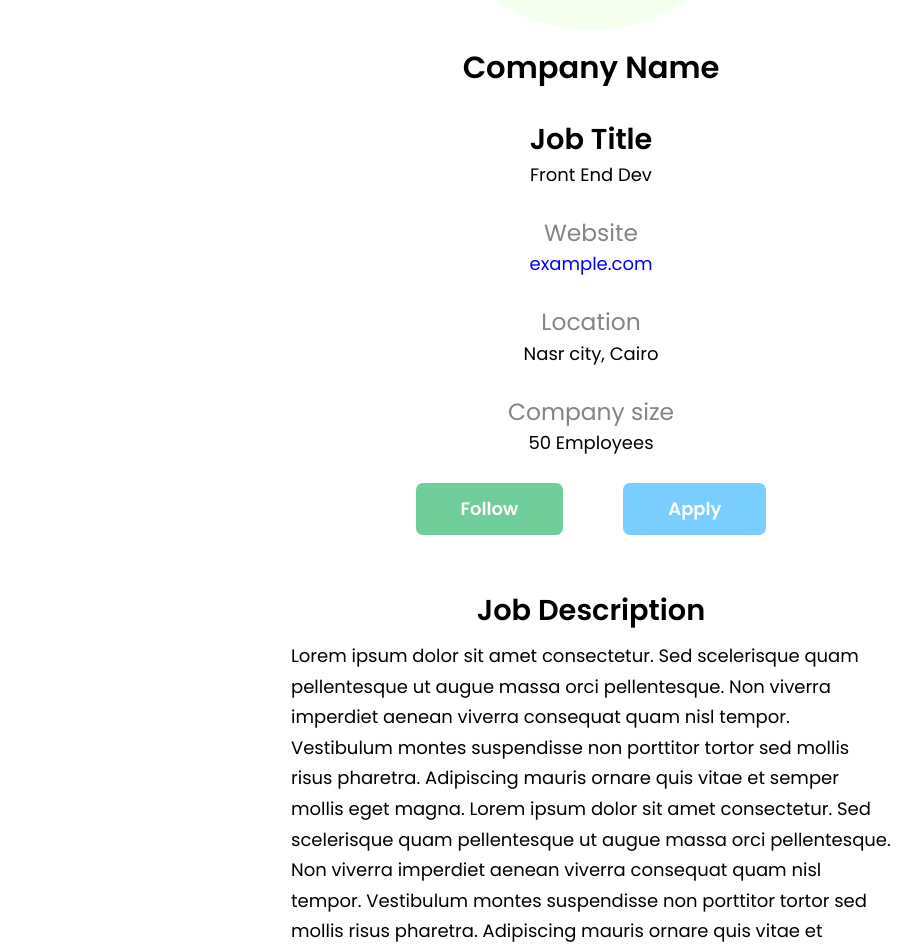
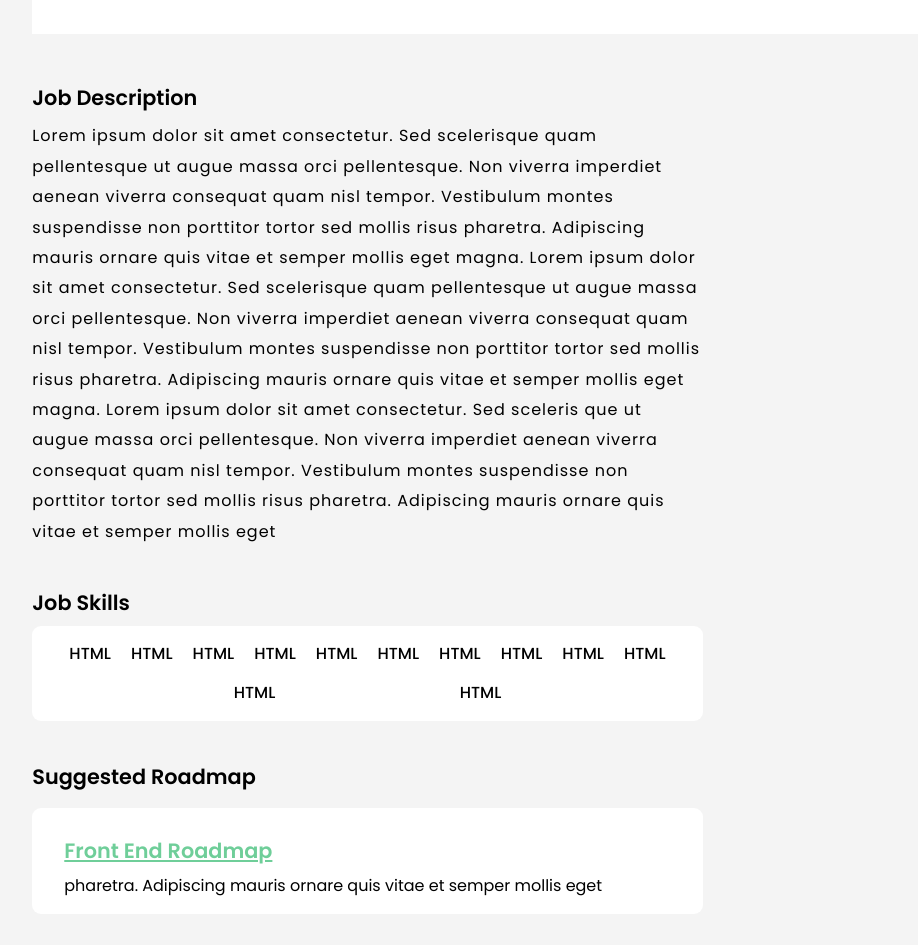
Before and after one commit to AbdelrahmanMostafa0/career-guidance-network, a Next.js app in the folder client/: page / in a window 1280 px wide. Shown: the part 447-1392 px from the top of the page, without its empty margins (49-967 px from the left). Built offline with nearby package versions, Linux system fonts and the light colour scheme; what @nextui-org/react would draw is missing.

Commit message:
completing view job

```diff
--- a/client/src/components/veiwjob/ViewJob.jsx
+++ b/client/src/components/veiwjob/ViewJob.jsx
@@ -53,9 +53,16 @@ export default function ViewJob() {
                         <p>HTML</p>
                         <p>HTML</p>
                         <p>HTML</p>
+                        <p>HTML</p>
+                        <p>HTML</p>
+                        <p>HTML</p>
+                        <p>HTML</p>
+                        <p>HTML</p>
+                        <p>HTML</p>
+                        <p>HTML</p>
                     </div>
                 </section>
-                <section className={`${styles.suggestedRoadmapSection} ${styles.flow}`}>
+                <section className={`${styles.suggestedRoadmapSection}`}>
                     <h2>Suggested Roadmap</h2>
                     <Link href="#">
                         <div className={styles.suggestedRoadmap}>
--- a/client/src/styles/globals.css
+++ b/client/src/styles/globals.css
@@ -17,6 +17,6 @@ body {
 
 @media(min-width: 1050px) {
   html {
-    font-size: 18px;
+    /* font-size: 18px; */
   }
 }
--- a/client/src/styles/viewjob.module.css
+++ b/client/src/styles/viewjob.module.css
@@ -4,7 +4,6 @@
 }
 
 .container {
-    /* background-color: #F4F4F4; */
     padding: 2em 1.2em;
     min-height: 100vh;
     text-align: center;
@@ -43,17 +42,21 @@
     max-width: 55%;
     border-radius: 50%;
     margin: 0 auto;
+    -webkit-border-radius: 50%;
+    -moz-border-radius: 50%;
+    -ms-border-radius: 50%;
+    -o-border-radius: 50%;
 }
 
 .companyInfo h1 {
-    font-size: 1.7rem;
+    font-size: 1.5rem;
     font-weight: 600;
 }
 
 /* ----- Company Details ------- */
 
 .companyDetails h2, .mainContainer h2{
-    font-size: 1.6rem;
+    font-size: 1.3rem;
     font-style: normal;
     font-weight: 600;
 }
@@ -63,8 +66,14 @@
     font-size: 1.3rem;
 }
 
+.companyDetails p, .companyDetails a {
+    font-size: .7rem;
+}
+
 .companyDetails a {
     color: blue;
+    margin: 0;
+    padding: 0;
 }
 
 /* -------------------
@@ -124,14 +133,34 @@
     line-height: 1.7em;
 }
 
-.jobSkillsSection .groupOfSkills {
-    max-width: 80%;
+.jobSkillsSection {
+    grid-area: skills;
+    display: flex;
+    flex-direction: column;
+    align-items: center;
+}
+
+.jobSkillsSection > .groupOfSkills {
+    font-weight: 500;
     display: flex;
     justify-content: center;
     flex-wrap: wrap;
     gap: 15px;
+    --flow-space: .5em;
+}
+
+.groupOfSkills, .suggestedRoadmap {
+    width: 90%;
+}
+
+.suggestedRoadmapSection {
+    grid-area: roadmap;
+    display: flex;
+    flex-direction: column;
+}
+
+.suggestedRoadmap {
     margin-inline: auto;
-    --flow-space: .5em;
 }
 
 .suggestedRoadmap h3 {
@@ -139,9 +168,90 @@
     font-size: 1.3rem;
     font-weight: 600;
     text-decoration: underline;
+    margin-top: .5em;
 }
 
 .suggestedRoadmap p {
-    max-width: 80%;
-    margin: .5em auto;
+    max-width: 90%;
+    margin: .2em auto 0;
 }
+
+@media(min-width: 850px) {
+    .container {
+        background-color: #f4f4f4;
+        text-align: left;
+    }
+
+    .header, .mainContainer {
+        width: 90%;
+        margin-inline: auto;
+    }
+
+    .header {
+        background-color: #fff;
+        padding: 2em;
+        grid-template-columns: 2fr 1fr;
+    }
+
+    .companyInfo {
+        --flow-space: 0;
+        display: flex;
+        align-items: center;
+        gap: 3%;
+    }
+
+    .companyInfo .companyLogo {
+        max-width: 200px;
+        border-radius: 0;
+        margin: unset;
+    }
+
+    .companyDetails {
+        --flow-space: 0;
+        margin-top: 1.5em;
+        display: flex;
+        align-items: baseline;
+        justify-content: space-between;
+        max-width: 700px;
+    }
+
+    .header .secondCol {
+        flex-direction: column;
+        justify-content: space-evenly;
+    }
+
+    .mainContainer {
+        place-content: unset;
+        grid-template-columns: 2fr 1fr;
+    }
+
+    .jobDescriptionSection p {
+        max-width: 90%;
+        line-height: 1.9em;
+        letter-spacing: 1px;
+    }
+
+    .jobSkillsSection {
+        align-items: flex-start;
+    }
+
+    .jobSkillsSection > .groupOfSkills,
+    .suggestedRoadmapSection .suggestedRoadmap {
+        background-color: #ffffff;
+        padding: 1em 2em;
+        border-radius: 9px;
+    }
+
+    .jobSkillsSection > .groupOfSkills {
+        justify-content: space-evenly;
+    }
+
+    .suggestedRoadmap {
+        margin: 1em 0;
+    }
+
+    .suggestedRoadmap p {
+        margin: .5em 0 0 0;
+    }
+
+}
```
